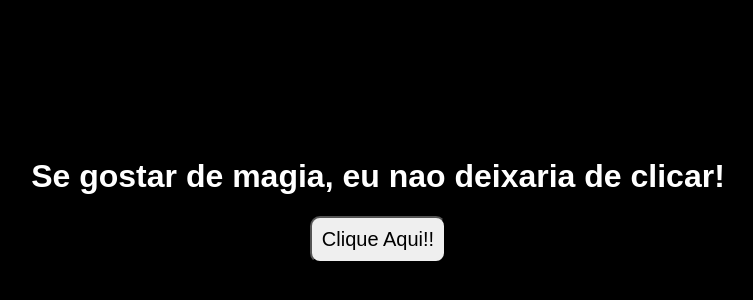
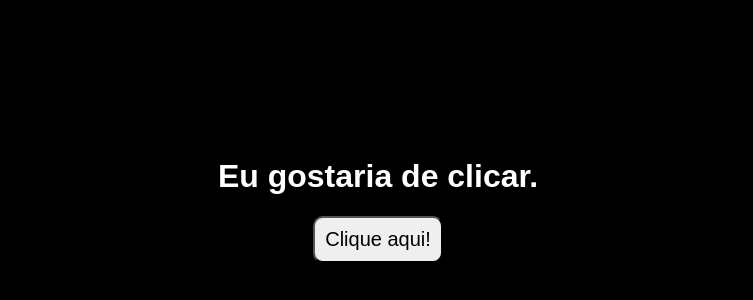
Before and after one commit to jdelipe/jdelipe.github.io-HP, a plain HTML site: page index.html in a window 1280 px wide. Shown: the part 208-508 px from the top of the page, without its empty margins (262-1015 px from the left). Drawn offline with Linux system fonts and the light colour scheme.

Commit message:
Update index.html

```diff
--- a/index.html
+++ b/index.html
@@ -9,8 +9,8 @@
 </head>
 <body>
 
-    <h1>Se gostar de magia, eu nao deixaria de clicar!</h1>
-    <button id="mybtn">Clique Aqui!!</button>
+    <h1>Eu gostaria de clicar.</h1>
+    <button id="mybtn">Clique aqui!</button>
 
 
     <audio id="HP" src="temaHP.mp3"></audio>
```
